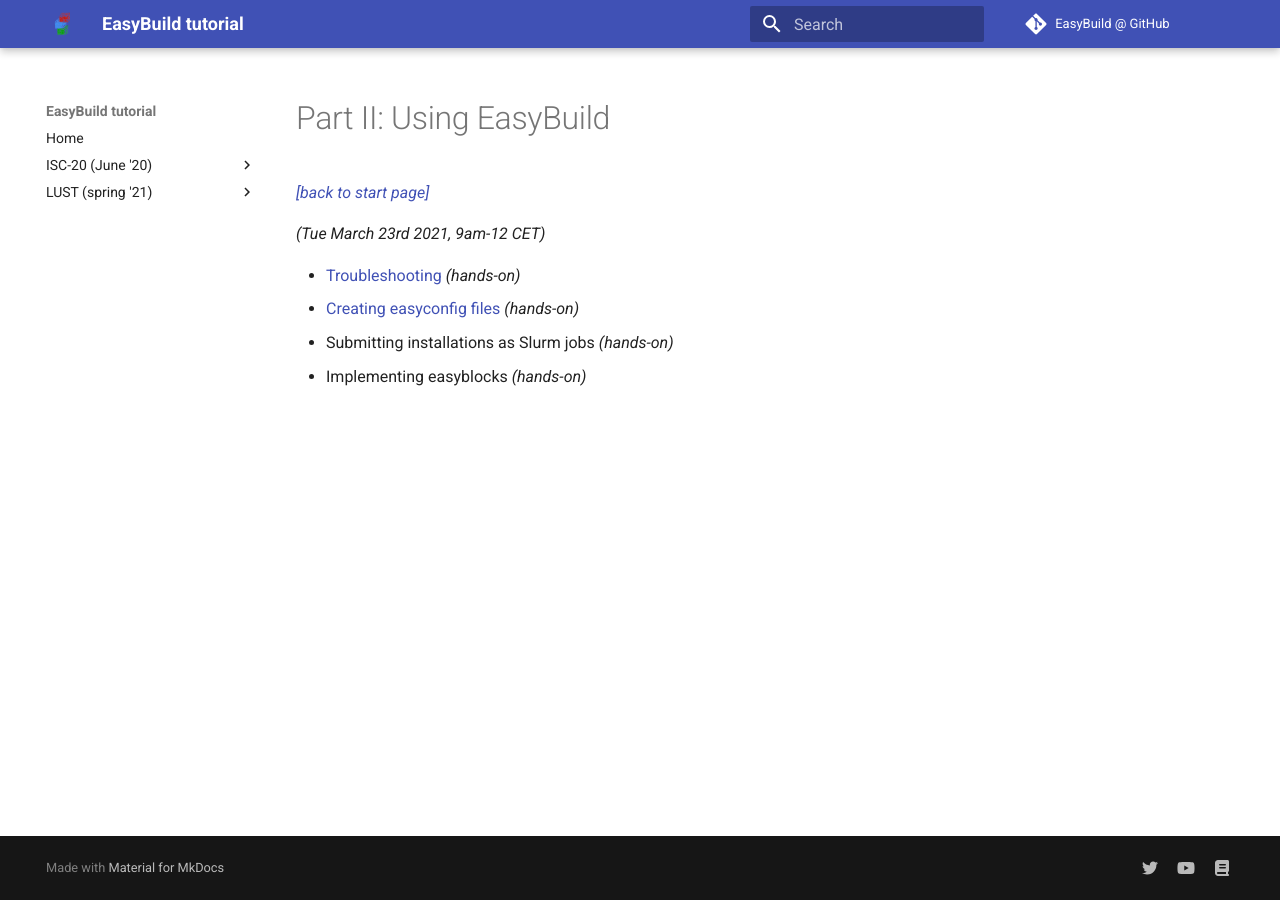
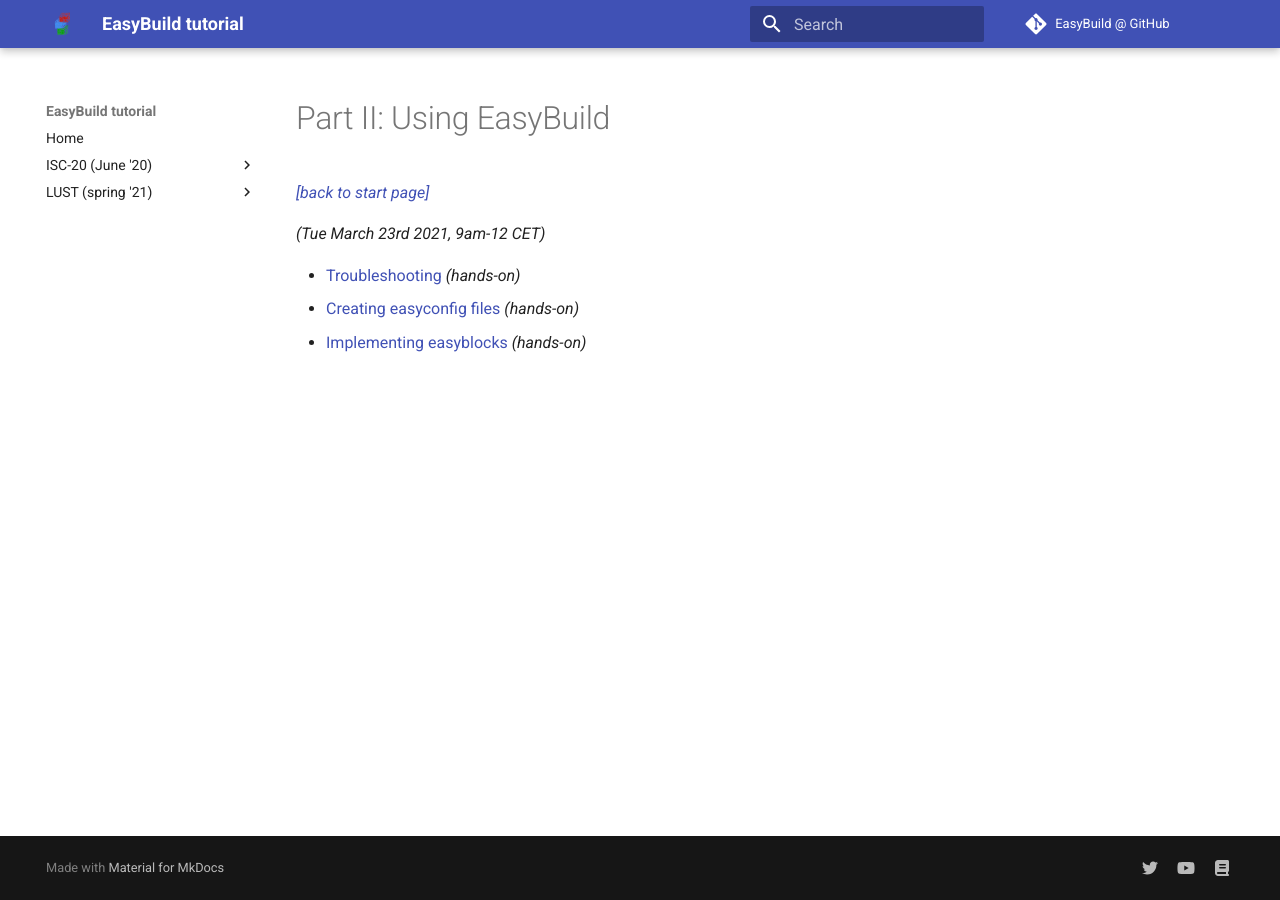
Before and after one commit to easybuilders/easybuild-tutorial, an MkDocs documentation site: the page built from docs/2021-lust/part2_using.md, in a window 1280 px wide. Built offline with MkDocs 1.6.1 and Material for MkDocs 9.7.7, drawn with Linux system fonts in a browser that asks for light colours.

Commit message:
fix typo

```diff
--- a/docs/2021-lust/part2_using.md
+++ b/docs/2021-lust/part2_using.md
@@ -6,5 +6,4 @@
 
 * [Troubleshooting](troubleshooting.md) *(hands-on)*
 * [Creating easyconfig files](creating_easyconfig_files.md) *(hands-on)*
-* Submitting installations as Slurm jobs *(hands-on)*
-* Implementing easyblocks *(hands-on)*
+* [Implementing easyblocks](implementing_easyblocks.md) *(hands-on)*
--- a/mkdocs.yml
+++ b/mkdocs.yml
@@ -39,6 +39,7 @@
       - Using EasyBuild:
           - Troubleshooting: 2021-lust/troubleshooting.md
           - Creating easyconfig files: 2021-lust/creating_easyconfig_files.md
+          - Implementing easyblocks: 2021-lust/implementing_easyblocks.md
       - Advanced topics: 2021-lust/part3_advanced.md
       - EasyBuild on Cray systems: 2021-lust/part4_cray.md
 plugins:
```
Also changed, not shown: docs/2021-lust/part3_advanced.md (+1 -0 lines), docs/2021-lust/troubleshooting.md (+1 -1 lines).
